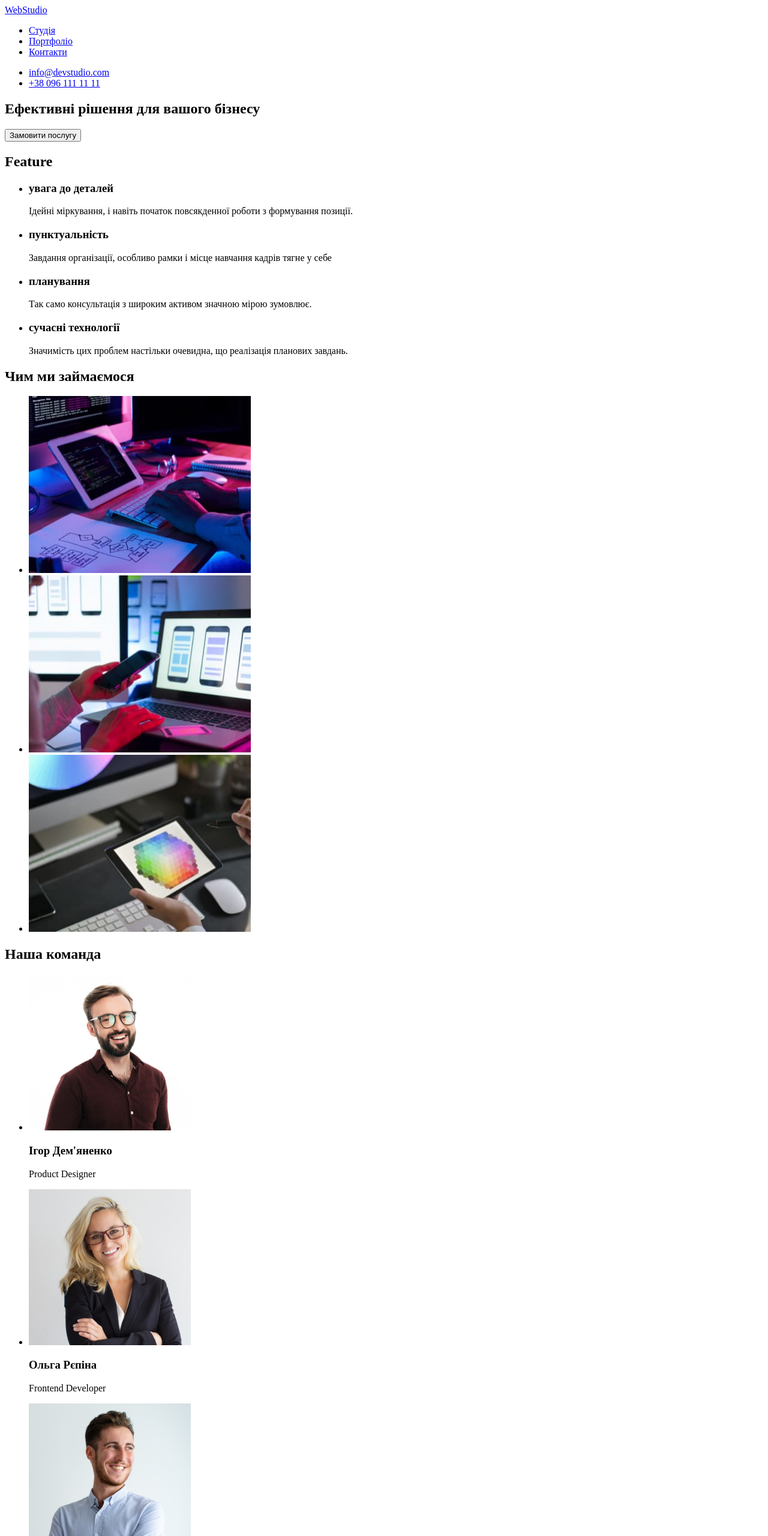
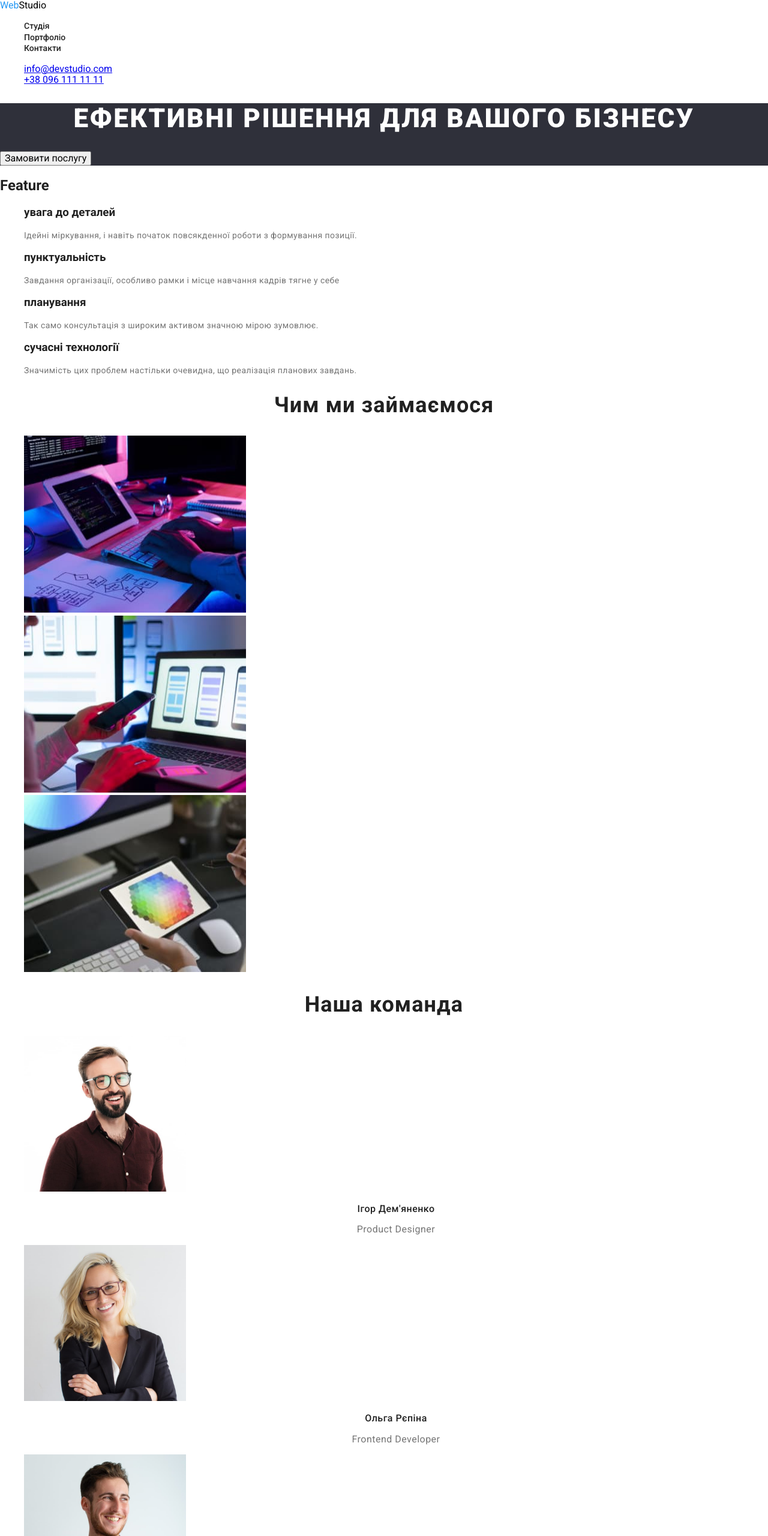
Before and after one commit to Katya-Semeniuk/goit-markup-hw-02, a plain HTML site: page index.html in a window 1280 px wide. Shown: the top 2560 px of the page at 60% size. Drawn offline with Linux system fonts and the light colour scheme.

Commit message:
доопрацювання розмітки

```diff
--- a/index.html
+++ b/index.html
@@ -5,16 +5,26 @@
     <meta http-equiv="X-UA-Compatible" content="IE=edge" />
     <meta name="viewport" content="width=device-width, initial-scale=1.0" />
     <title>Студія</title>
+    <link rel="preconnect" href="https://fonts.googleapis.com" />
+    <link rel="preconnect" href="https://fonts.gstatic.com" crossorigin />
+    <link
+      href="https://fonts.googleapis.com/css2?family=Raleway:wght@700&family=Roboto:wght@400;500;700;900&display=swap"
+      rel="stylesheet"
+    />
+    <link rel="stylesheet" href="css/normalize.css" />
+    <link rel="stylesheet" href="css/variable.css" />
+    <link rel="stylesheet" href="css/styles.css" />
   </head>
   <body>
     <!-- Header -->
-    <header>
-      <a href="./index.html">WebStudio</a>
+    <header class="page-header">
+      <a href="./index.html" class="logo">Web<span class="word-header">Studio</span></a
+      >
       <nav>
-        <ul>
-          <li><a href="./index.html">Студія</a></li>
-          <li><a href="./portfolio.html">Портфоліо</a></li>
-          <li><a href="#">Контакти</a></li>
+        <ul class="site-nav">
+          <li><a href="./index.html" class="link">Студія</a></li>
+          <li><a href="./portfolio.html" class="link">Портфоліо</a></li>
+          <li><a href="#" class="link">Контакти</a></li>
         </ul>
       </nav>
 
@@ -26,37 +36,37 @@
 
     <!-- Desition -->
     <main>
-      <section>
-        <h1>Ефективні рішення для вашого бізнесу</h1>
+      <section class="hero">
+        <h1 class="hero-title">Ефективні рішення для вашого бізнесу</h1>
         <button type="button">Замовити послугу</button>
       </section>
       <!-- Features -->
-      <section>
+      <section class="section clients">
         <h2>Feature</h2>
         <ul>
           <li>
-            <h3>увага до деталей</h3>
-            <p>
+            <h3 class="title">увага до деталей</h3>
+            <p class="p">
               Ідейні міркування, і навіть початок повсякденної роботи з
               формування позиції.
             </p>
           </li>
           <li>
-            <h3>пунктуальність</h3>
-            <p>
+            <h3 class="title">пунктуальність</h3>
+            <p class="p">
               Завдання організації, особливо рамки і місце навчання кадрів тягне
               у себе
             </p>
           </li>
           <li>
-            <h3>планування</h3>
-            <p>
+            <h3 class="title">планування</h3>
+            <p class="p">
               Так само консультація з широким активом значною мірою зумовлює.
             </p>
           </li>
           <li>
-            <h3>сучасні технології</h3>
-            <p>
+            <h3 class="title">сучасні технології</h3>
+            <p class="p">
               Значимість цих проблем настільки очевидна, що реалізація планових
               завдань.
             </p>
@@ -64,8 +74,8 @@
         </ul>
       </section>
       <!-- Our work -->
-      <section>
-        <h2>Чим ми займаємося</h2>
+      <section class="section">
+        <h2 class="section-title">Чим ми займаємося</h2>
         <ul>
           <li>
             <img
@@ -95,8 +105,8 @@
       </section>
 
       <!-- Our team -->
-      <section>
-        <h2>Наша команда</h2>
+      <section class="section">
+        <h2 class="section-title">Наша команда</h2>
         <ul>
           <li>
             <img
@@ -105,8 +115,8 @@
               width="270"
               height="260"
             />
-            <h3>Ігор Дем'яненко</h3>
-            <p>Product Designer</p>
+            <h3 class="worker-name">Ігор Дем'яненко</h3>
+            <p class="profesion">Product Designer</p>
           </li>
 
           <li>
@@ -116,8 +126,8 @@
               width="270"
               height="260"
             />
-            <h3>Ольга Рєпіна</h3>
-            <p>Frontend Developer</p>
+            <h3 class="worker-name">Ольга Рєпіна</h3>
+            <p class="profesion">Frontend Developer</p>
           </li>
 
           <li>
@@ -127,10 +137,9 @@
               width="270"
               height="260"
             />
-            <h3>Микола Тарасов</h3>
-            <p>Marketing</p>
+            <h3 class="worker-name">Микола Тарасов</h3>
+            <p class="profesion">Marketing</p>
           </li>
-
           <li>
             <img
               src="./images/img-team-4.jpg"
@@ -138,15 +147,16 @@
               width="270"
               height="260"
             />
-            <h3>Михайло Єрмаков</h3>
-            <p>UI Designer</p>
+            <h3 class="worker-name">Михайло Єрмаков</h3>
+            <p class="profesion">UI Designer</p>
           </li>
         </ul>
       </section>
     </main>
     <!-- Footer -->
-    <footer>
-      <a href="./index.html">WebStudio</a>
+    <footer class="page-footer">
+      <Web href="./index.html" class="logo">Web<span class="word-footer">Studio</span></a
+      >
       <address>
         <ul>
           <li>
```
Also changed, not shown: portfolio.html (+15 -8 lines).
